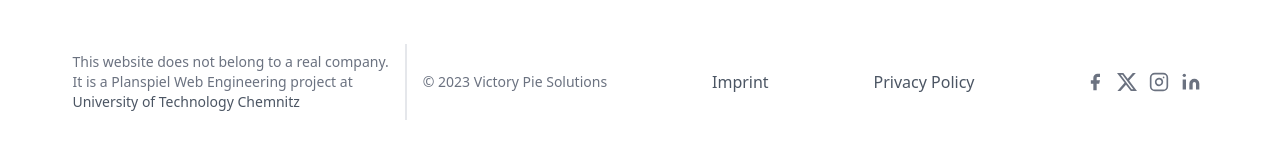
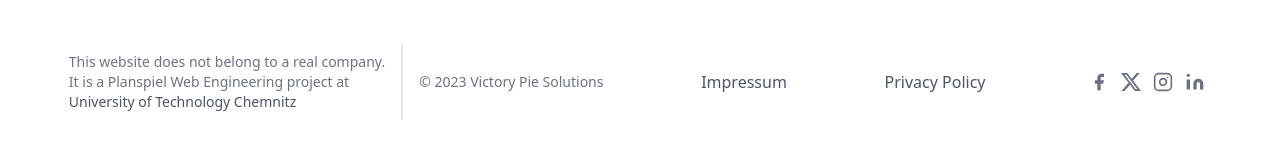
Before and after one commit to Victory-Pie-Solutions/landing-page, a Next.js app: page / in a window 1280 px wide. Shown: the part 3643-3792 px from the top of the page. Built offline with nearby package versions, Linux system fonts and the light colour scheme.

Commit message:
Edit Impressum func, add id

```diff
--- a/src/components/data.tsx
+++ b/src/components/data.tsx
@@ -2,7 +2,7 @@ import React from "react";
 
 function Data() {
   return (
-    <section id="vision" className="text-black-600 body-font">
+    <section id="data" className="text-black-600 body-font">
       <div className="container px-5 py-24 mx-auto">
         <div className="xl:w-1/1 lg:w-3/4 w-full mx-auto text-left">
           <h1 className="sm:text-3xl text-2xl font-medium title-font mb-4 text-gray-600">
@@ -61,19 +61,37 @@ function Data() {
           </p>
           <br></br>
           <p className="leading-relaxed text-lg">
-          The legislator has enacted a wide range of retention obligations and periods. After these periods have expired, the corresponding data is routinely deleted if it is no longer required for the fulfillment of tasks.
+            The legislator has enacted a wide range of retention obligations and
+            periods. After these periods have expired, the corresponding data is
+            routinely deleted if it is no longer required for the fulfillment of
+            tasks.
           </p>
           <br></br>
           <p className="leading-relaxed text-lg">
-          To protect your transmitted data in the best possible way, this website uses SSL encryption. All data that you transmit to this website can not be read by third parties thanks to SSL encryption.
+            To protect your transmitted data in the best possible way, this
+            website uses SSL encryption. All data that you transmit to this
+            website can not be read by third parties thanks to SSL encryption.
           </p>
           <br></br>
           <p className="leading-relaxed text-lg">
-          Victory Pie Solutions endeavors to ensure that all information and data on its website is accurate and up-to-date. With the abundance of information to be processed, errors or incompleteness cannot be avoided despite careful processing. A liability or guarantee for the topicality, correctness and completeness of the information and data provided is excluded. Victory Pie Solutions reserves the right to make changes or additions at any time without prior notice.
+            Victory Pie Solutions endeavors to ensure that all information and
+            data on its website is accurate and up-to-date. With the abundance
+            of information to be processed, errors or incompleteness cannot be
+            avoided despite careful processing. A liability or guarantee for the
+            topicality, correctness and completeness of the information and data
+            provided is excluded. Victory Pie Solutions reserves the right to
+            make changes or additions at any time without prior notice.
           </p>
           <br></br>
           <p className="leading-relaxed text-lg">
-          This notice also applies to all other websites referred to by hyperlinks. For all links on this website, we expressly emphasize that Victory Pie Solutions has no influence on the design and content of the linked pages. Therefore, we hereby expressly distance ourselves from all contents of all linked pages on this website. However, when linking to these Internet offers for the first time, Victory Pie Solutions checked the external content to see whether it could trigger any possible liability under civil or criminal law.
+            This notice also applies to all other websites referred to by
+            hyperlinks. For all links on this website, we expressly emphasize
+            that Victory Pie Solutions has no influence on the design and
+            content of the linked pages. Therefore, we hereby expressly distance
+            ourselves from all contents of all linked pages on this website.
+            However, when linking to these Internet offers for the first time,
+            Victory Pie Solutions checked the external content to see whether it
+            could trigger any possible liability under civil or criminal law.
           </p>
           <br></br>
 
--- a/src/components/footer.tsx
+++ b/src/components/footer.tsx
@@ -1,7 +1,7 @@
 import React from "react";
 import logo from "@/imgs/logo.png";
 
-const Footer = ({ showDecleration, showImpressum}) => {
+const Footer = ({ showDecleration, showImpressum }) => {
   return (
     <footer className="text-gray-600 body-font">
       <div className="container px-5 py-8 mx-auto flex items-center sm:flex-row flex-col">
@@ -31,9 +31,9 @@ const Footer = ({ showDecleration, showImpressum}) => {
           <a
             className="text-gray-600 hover:text-gray-800 hover:underline"
             onClick={() => showImpressum(1)}
-            href="#imprint"
+            href="#impressum"
           >
-            Imprint{" "}
+            Impressum{" "}
           </a>
         </span>
         <span className="inline-flex sm:mx-auto sm:mt-0 mt-4">
--- a/src/components/impressum.tsx
+++ b/src/components/impressum.tsx
@@ -1,14 +1,15 @@
-import React from 'react';
+import React from "react";
 
 const Impressum = () => {
   return (
-    <section id="vision" className="text-black-600 body-font">
+    <section id="impressum" className="text-black-600 body-font">
       <div className="container px-5 py-24 mx-auto">
         <div className="xl:w-1/1 lg:w-3/4 w-full mx-auto text-left">
-      <h1>Impressum</h1>
-      <p>
-        Dies ist die Impressum-Seite für Victory Pie Solutions.
-      </p>
+          <h1 className="sm:text-3xl text-2xl font-medium title-font mb-4 text-gray-600">
+            Impressum
+          </h1>
+          <p>Dies ist die Impressum-Seite für Victory Pie Solutions.</p>
+          <br></br>
           <p>
             <strong>Unternehmensname:</strong> Victory Pie Solutions
           </p>
@@ -24,6 +25,16 @@ const Impressum = () => {
           <p>
             <strong>Handelsregister:</strong> TUC-PLANSPIEL
           </p>
+          <br></br>
+          <h1 className="sm:text-3xl text-2xl font-medium title-font mb-4 text-gray-600">
+            Descimal
+          </h1>
+          <p className="leading-relaxed text-lg">
+            This website does not belong to a real company. It is a Planspiel
+            Web Engineering project at University of Technology Chemnitz
+          </p>
+          <br></br>
+          <span className="inline-block h-1 w-10 rounded bg-orange-500 mt-8 mb-6"></span>
         </div>
       </div>
     </section>
```
Lines whose indentation alone changed are shown as unchanged.
